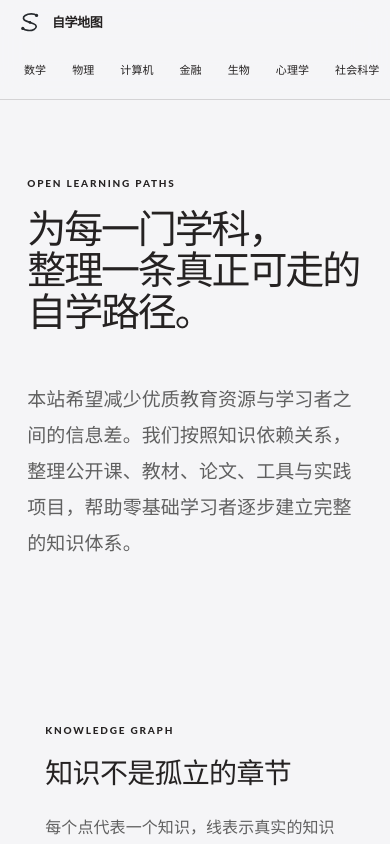
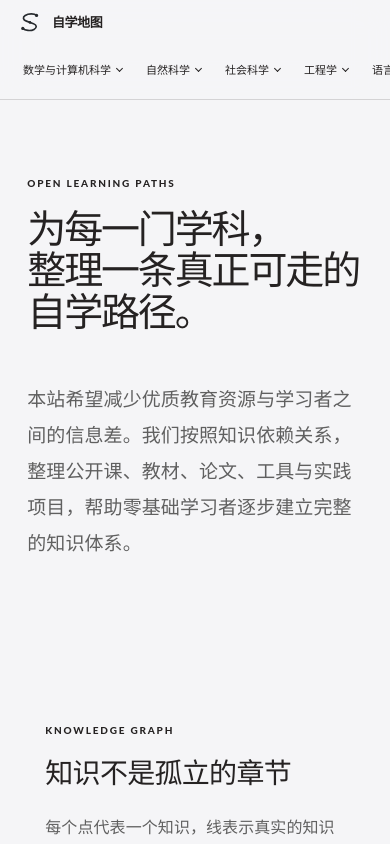
Before and after one commit to ming1024yue/finance-self-taught, a React (Vite) app: page / in a window 390 px wide. Shown: the top 844 px of the page. Built offline with nearby package versions, Linux system fonts and the light colour scheme.

Commit message:
Organize subjects into dropdown navigation

```diff
--- a/src/PlatformHome.tsx
+++ b/src/PlatformHome.tsx
@@ -1,26 +1,38 @@
+import {useEffect,useRef,useState} from "react";
 import BrandLogo from "./BrandLogo";
 
 const base=import.meta.env.BASE_URL;
-const subjects=[
- {name:"数学",href:`${base}math/`,active:true},
- {name:"物理",href:`${base}physics/`,active:true},
- {name:"计算机",href:`${base}computer-science/`,active:true},
- {name:"金融",href:`${base}finance/`,active:true},
- {name:"生物",href:`${base}biology/`,active:true},
- {name:"心理学",href:`${base}psychology/`,active:true},
- {name:"社会科学",href:`${base}social-science/`,active:true},
- {name:"历史",href:`${base}history/`,active:true}
+type SubjectLink={name:string;href?:string};
+type Category={name:string;items:SubjectLink[]};
+const categories:Category[]=[
+ {name:"数学与计算机科学",items:[{name:"数学",href:`${base}math/`},{name:"计算机科学",href:`${base}computer-science/`}]},
+ {name:"自然科学",items:[{name:"物理",href:`${base}physics/`},{name:"化学"},{name:"生物",href:`${base}biology/`}]},
+ {name:"社会科学",items:[{name:"金融",href:`${base}finance/`},{name:"心理学",href:`${base}psychology/`},{name:"社会科学导论",href:`${base}social-science/`},{name:"历史",href:`${base}history/`}]},
+ {name:"工程学",items:[{name:"工程基础"},{name:"电子与电气工程"},{name:"机械工程"}]},
+ {name:"语言",items:[{name:"语言学"},{name:"汉语"},{name:"英语"}]},
+ {name:"文学",items:[{name:"文学理论"},{name:"中国文学"},{name:"世界文学"}]}
 ];
 
+function MenuItems({category,onSelect}:{category:Category;onSelect?:()=>void}){
+ return <>{category.items.map(item=>item.href?<a href={item.href} key={item.name} onClick={onSelect}>{item.name}<span>进入学科</span></a>:<span className="subject-coming" key={item.name}>{item.name}<small>筹备中</small></span>)}</>;
+}
+
 export default function PlatformHome(){
+ const [openCategory,setOpenCategory]=useState<string|null>(null),headerRef=useRef<HTMLElement>(null);
+ useEffect(()=>{const close=(event:PointerEvent)=>{if(!headerRef.current?.contains(event.target as Node))setOpenCategory(null)},escape=(event:KeyboardEvent)=>{if(event.key==="Escape")setOpenCategory(null)};document.addEventListener("pointerdown",close);document.addEventListener("keydown",escape);return()=>{document.removeEventListener("pointerdown",close);document.removeEventListener("keydown",escape)}},[]);
+ const active=categories.find(category=>category.name===openCategory);
  return <div className="platform">
-  <header className="platform-header">
+  <header className="platform-header" ref={headerRef}>
    <a className="platform-brand" href={base} aria-label="自学地图首页"><BrandLogo/><b>自学地图</b></a>
-   <nav className="platform-nav" aria-label="学科导航">
-    {subjects.map(subject=>subject.active?<a href={subject.href} key={subject.name}>{subject.name}</a>:<span key={subject.name} title="正在筹备中" aria-disabled="true">{subject.name}<small>筹备中</small></span>)}
-    <a href="#about">关于</a>
-    <a href="https://github.com/ming1024yue/finance-self-taught/issues" target="_blank" rel="noreferrer">共建</a>
+   <nav className="platform-nav" aria-label="学科分类导航">
+    {categories.map(category=><div className={`subject-menu${openCategory===category.name?" open":""}`} key={category.name}>
+     <button type="button" aria-expanded={openCategory===category.name} onClick={()=>setOpenCategory(current=>current===category.name?null:category.name)}>{category.name}<i aria-hidden="true"/></button>
+     <div className="subject-menu-panel"><MenuItems category={category} onSelect={()=>setOpenCategory(null)}/></div>
+    </div>)}
+    <a className="platform-simple-link" href="#about" onClick={()=>setOpenCategory(null)}>关于</a>
+    <a className="platform-simple-link" href="https://github.com/ming1024yue/finance-self-taught/issues" target="_blank" rel="noreferrer" onClick={()=>setOpenCategory(null)}>共建</a>
    </nav>
+   {active&&<div className="mobile-subject-panel"><strong>{active.name}</strong><MenuItems category={active} onSelect={()=>setOpenCategory(null)}/></div>}
   </header>
   <main className="platform-main">
    <section className="platform-hero">
--- a/src/main.tsx
+++ b/src/main.tsx
@@ -15,6 +15,7 @@ import{socialScience,history}from"./humanitiesCatalog";
 import{preserveSidebarScroll}from"./sidebarScroll";
 import{enableThemeInteraction}from"./themeInteraction";
 import"./styles.css";import"./tools.css";import"./plan.css";import"./books.css";import"./mobile.css";import"./platform.css";import"./knowledge.css";import"./graph-interaction.css";import"./ollivere-theme.css";
+import"./subject-menu.css";
 
 const base=import.meta.env.BASE_URL.replace(/\/$/,"");
 const path=location.pathname.replace(base,"");
--- /dev/null
+++ b/src/subject-menu.css
@@ -0,0 +1,65 @@
+.subject-menu { position: relative; flex: 0 0 auto; }
+.subject-menu > button {
+  display: flex; align-items: center; gap: 6px; padding: 8px 10px;
+  border: 0; border-radius: 999px; background: transparent; color: inherit;
+  font: inherit; font-size: 12px; white-space: nowrap; cursor: pointer;
+  transition: color .2s, background .2s, transform .2s;
+}
+.subject-menu > button i {
+  width: 5px; height: 5px; margin-top: -3px;
+  border-right: 1px solid currentColor; border-bottom: 1px solid currentColor;
+  transform: rotate(45deg); transition: transform .2s;
+}
+.subject-menu:hover > button,
+.subject-menu:focus-within > button,
+.subject-menu.open > button { color: var(--cream); background: var(--ink); }
+.subject-menu.open > button i { margin-top: 3px; transform: rotate(225deg); }
+.subject-menu-panel {
+  position: absolute; top: calc(100% + 10px); left: 50%; width: 238px;
+  padding: 10px; border: 1px solid rgba(37,34,34,.1); border-radius: 14px;
+  background: rgba(245,245,247,.97); box-shadow: 0 18px 45px rgba(37,34,34,.12);
+  backdrop-filter: blur(22px); -webkit-backdrop-filter: blur(22px);
+  opacity: 0; visibility: hidden; pointer-events: none;
+  transform: translate(-50%,-5px); transition: opacity .18s,transform .18s,visibility .18s;
+}
+.subject-menu:hover .subject-menu-panel,
+.subject-menu:focus-within .subject-menu-panel,
+.subject-menu.open .subject-menu-panel { opacity: 1; visibility: visible; pointer-events: auto; transform: translate(-50%,0); }
+.subject-menu-panel > a,
+.subject-menu-panel > .subject-coming,
+.mobile-subject-panel > a,
+.mobile-subject-panel > .subject-coming {
+  display: flex; position: static; align-items: center; justify-content: space-between;
+  width: 100%; padding: 10px 11px; border-radius: 8px; color: var(--ink);
+  font-size: 13px; line-height: 1.35; transform: none;
+}
+.subject-menu-panel > a:hover,
+.mobile-subject-panel > a:hover { color: var(--ink); background: rgba(37,34,34,.07); transform: none; }
+.subject-menu-panel small,
+.mobile-subject-panel small {
+  position: static !important; padding: 0; background: none; color: #8a8984;
+  font-size: 9px; font-weight: 400; letter-spacing: .02em;
+  opacity: 1; transform: none !important;
+}
+.subject-menu-panel > a small { opacity: 0; transition: opacity .15s; }
+.subject-menu-panel > a:hover small { opacity: 1; }
+.subject-menu-panel > .subject-coming,
+.mobile-subject-panel > .subject-coming { color: #85847f; cursor: default; }
+.mobile-subject-panel { display: none; }
+
+@media (max-width: 800px) {
+  .platform-header { overflow: visible !important; }
+  .platform-nav .subject-menu { flex: 0 0 auto; }
+  .subject-menu > button { padding: 8px 11px; font-size: 11px; }
+  .subject-menu-panel { display: none; }
+  .platform-simple-link { flex: 0 0 auto; }
+  .mobile-subject-panel {
+    display: grid; position: absolute; z-index: 12; top: calc(100px + env(safe-area-inset-top,0px));
+    left: 12px; right: 12px; padding: 12px;
+    border: 1px solid rgba(37,34,34,.1); border-radius: 14px;
+    background: rgba(245,245,247,.98); box-shadow: 0 18px 50px rgba(37,34,34,.15);
+    backdrop-filter: blur(22px); -webkit-backdrop-filter: blur(22px);
+  }
+  .mobile-subject-panel > strong { padding: 4px 11px 8px; font-size: 11px; color: #777670; letter-spacing: .04em; }
+  .mobile-subject-panel > a small { display: block; color: #6f746f; }
+}
```
